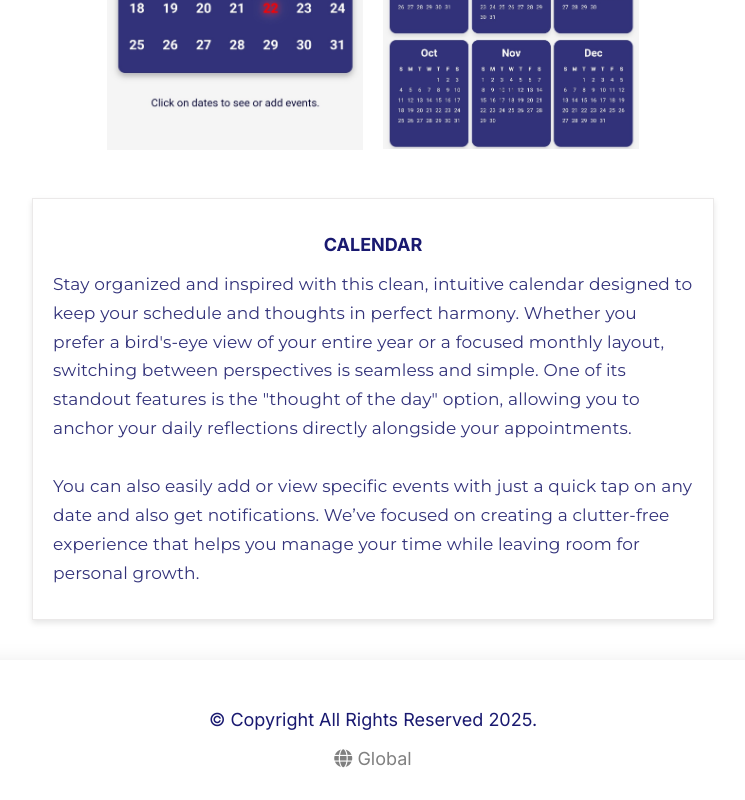
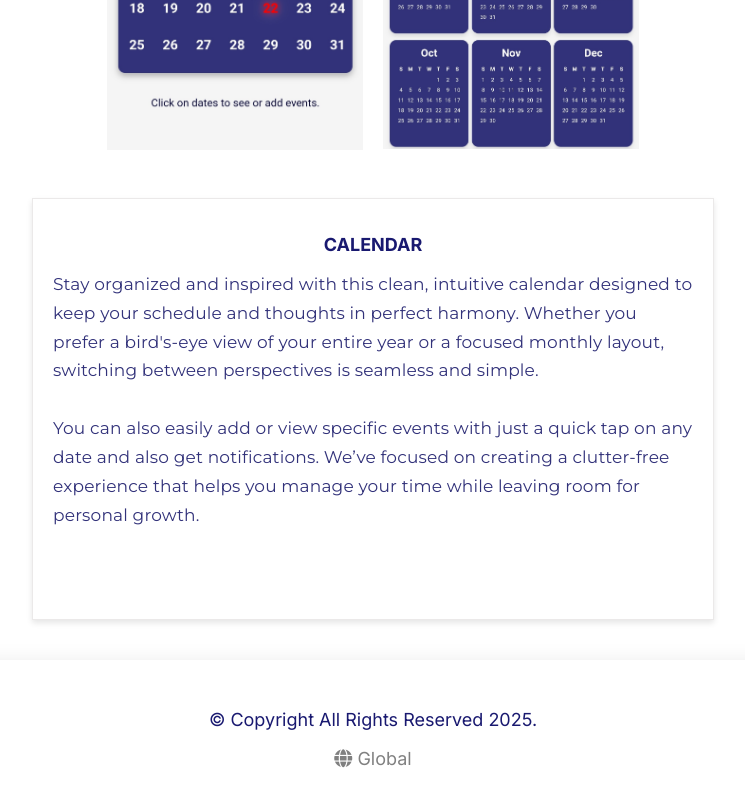
Before and after one commit to abk2191/aphelion-labs, a React (Vite) app: page /aphelion-labs/andromeda in a window 1280 px wide. Shown: the part 3200-4000 px from the top of the page, without its empty margins (267-1012 px from the left). Built offline with nearby package versions, Linux system fonts and the light colour scheme; a web font is replaced by a local one.

Commit message:
Added new features

```diff
--- a/src/Andromeda.jsx
+++ b/src/Andromeda.jsx
@@ -82,13 +82,11 @@ function Andromeda() {
               designed to keep your schedule and thoughts in perfect harmony.
               Whether you prefer a bird's-eye view of your entire year or a
               focused monthly layout, switching between perspectives is seamless
-              and simple. One of its standout features is the "thought of the
-              day" option, allowing you to anchor your daily reflections
-              directly alongside your appointments. <br /> <br /> You can also
-              easily add or view specific events with just a quick tap on any
-              date and also get notifications. We’ve focused on creating a
-              clutter-free experience that helps you manage your time while
-              leaving room for personal growth.
+              and simple. <br /> <br /> You can also easily add or view specific
+              events with just a quick tap on any date and also get
+              notifications. We’ve focused on creating a clutter-free experience
+              that helps you manage your time while leaving room for personal
+              growth.
             </p>
           </div>
         </div>
```
